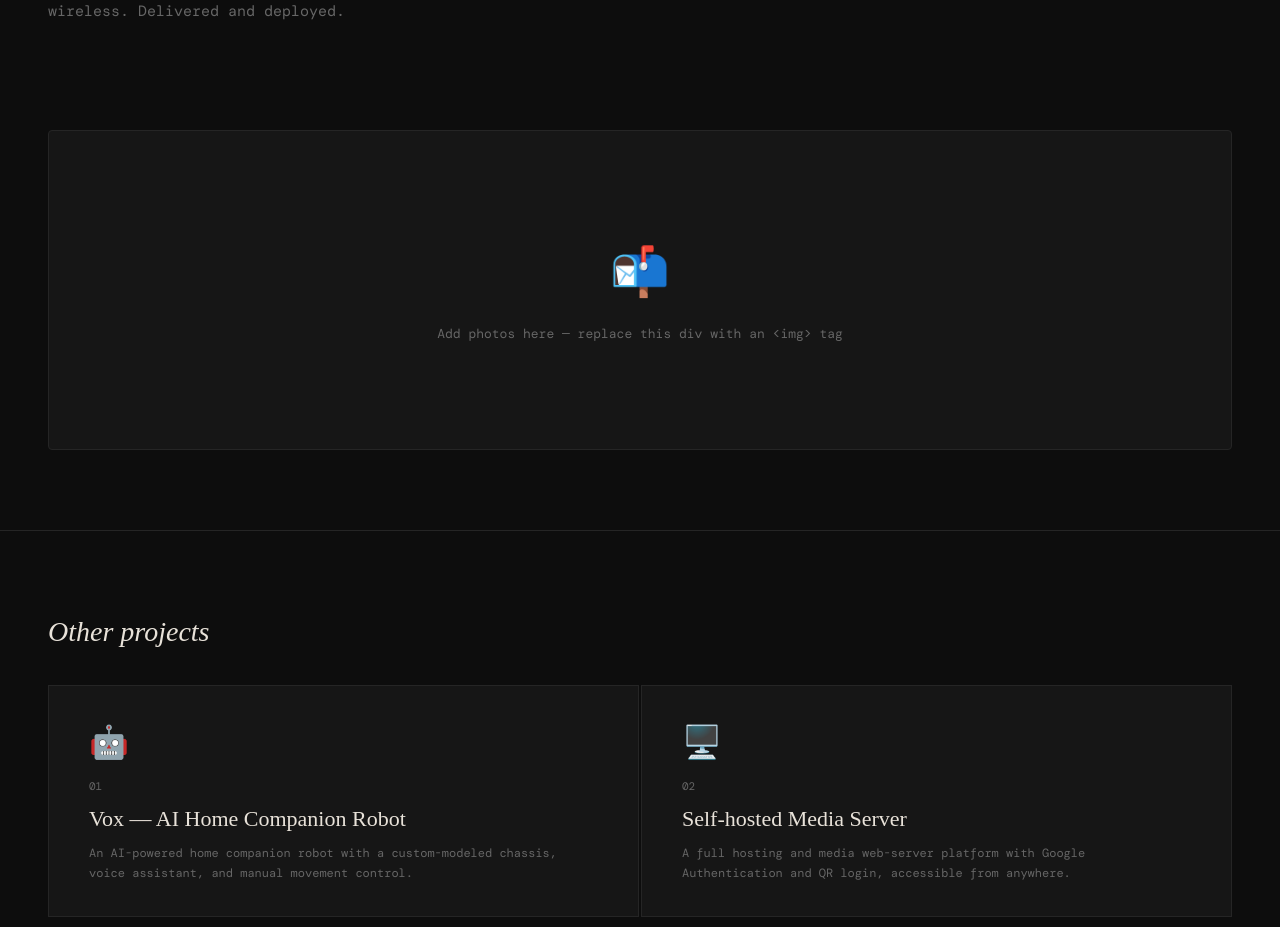
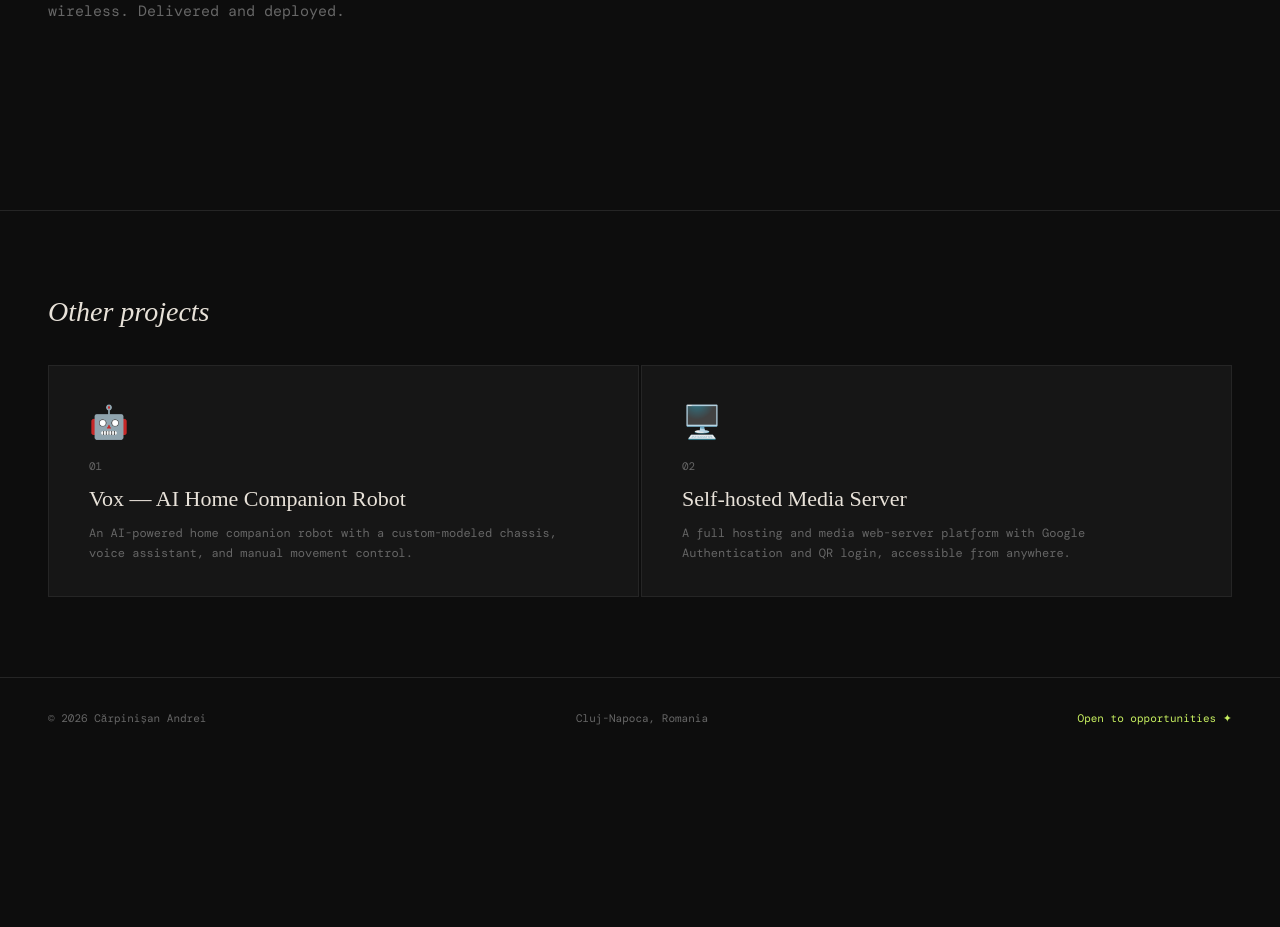
Before and after one commit to vruukz/portfolio, a Next.js app: page /projects/escape-room-letterbox in a window 1280 px wide. Shown: the part 820-1747 px from the top of the page. After the commit the page ends 1578 px from the top, so only its background shows below. Built offline with nearby package versions, Linux system fonts and the light colour scheme; a web font is replaced by a local one.

Commit message:
add vox photo

```diff
--- a/app/projects/[slug]/page.tsx
+++ b/app/projects/[slug]/page.tsx
@@ -56,10 +56,9 @@ export default function ProjectPage({ params }: { params: { slug: string } }) {
 
       {/* Photo placeholder */}
       <section style={{ padding: '0 48px 80px' }}>
-        <div style={{ background: 'var(--surface)', border: '1px solid var(--border)', borderRadius: 4, minHeight: 320, display: 'flex', alignItems: 'center', justifyContent: 'center', flexDirection: 'column', gap: 16, color: 'var(--muted)', fontSize: 13 }}>
-          <span style={{ fontSize: 48 }}>{project.emoji}</span>
-          <span>Add photos here — replace this div with an &lt;img&gt; tag</span>
-        </div>
+        {project.slug === 'vox' && (
+  <img src="/images/vox.png" alt="Vox robot" style={{ width: '100%', borderRadius: 4, border: '1px solid var(--border)' }} />
+)}
       </section>
 
       {/* Other projects */}
```
Also changed, not shown: public/images/vox.png (added).
